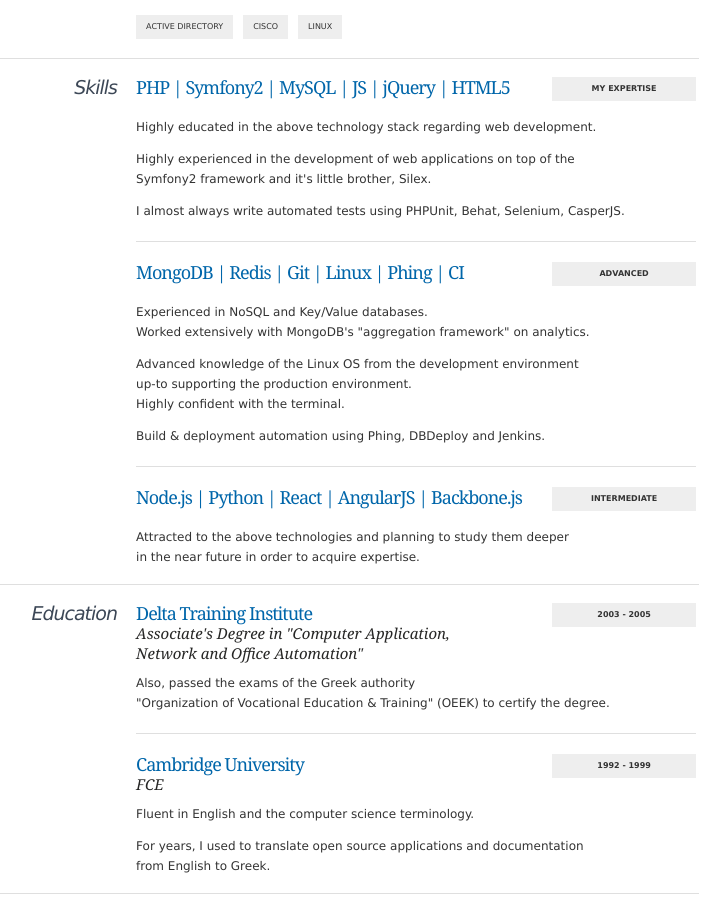
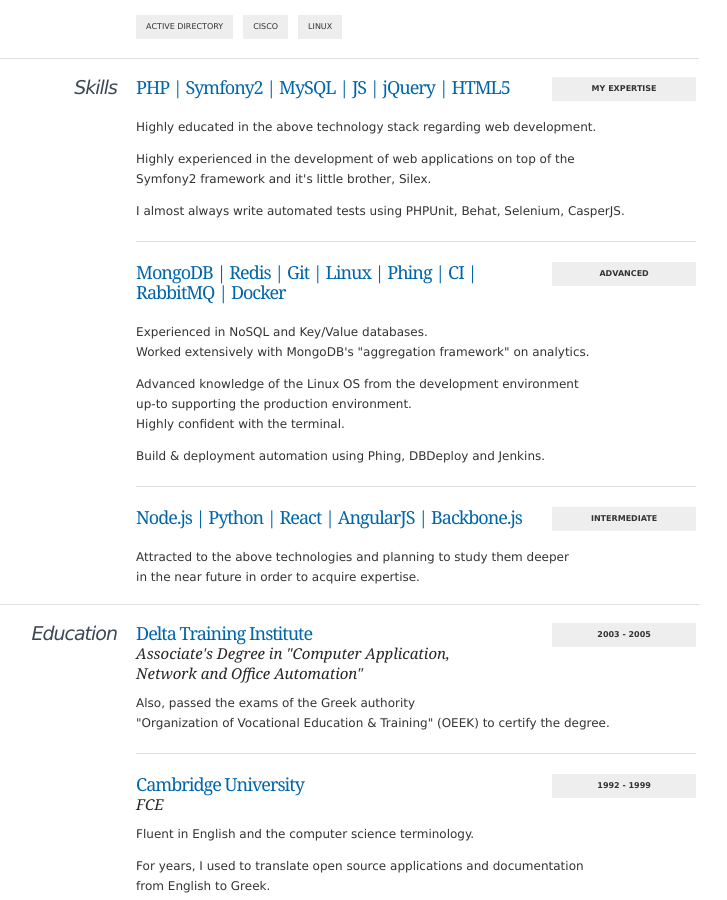
Before and after one commit to mylk/mylk.github.io, a Jekyll site: the page cv.html, which Jekyll copies as it is, in a window 1280 px wide and 900 px high, scrolled down 1661 px. Shown: the whole window, without its empty margins (316-1043 px from the left). Built offline with Jekyll 4.4.1, drawn with Linux system fonts in a browser that asks for light colours.

Commit message:
adds new skills to cv

```diff
--- a/cv.html
+++ b/cv.html
@@ -460,7 +460,7 @@
                             </div>
                             <div class="item">
                                 <h4>Advanced</h4>
-                                <div class="top">MongoDB | Redis | Git | Linux | Phing | CI</div>
+                                <div class="top">MongoDB | Redis | Git | Linux | Phing | CI | RabbitMQ | Docker</div>
                                 <br />
                                 <p>
                                     Experienced in NoSQL and Key/Value databases.<br />
```
